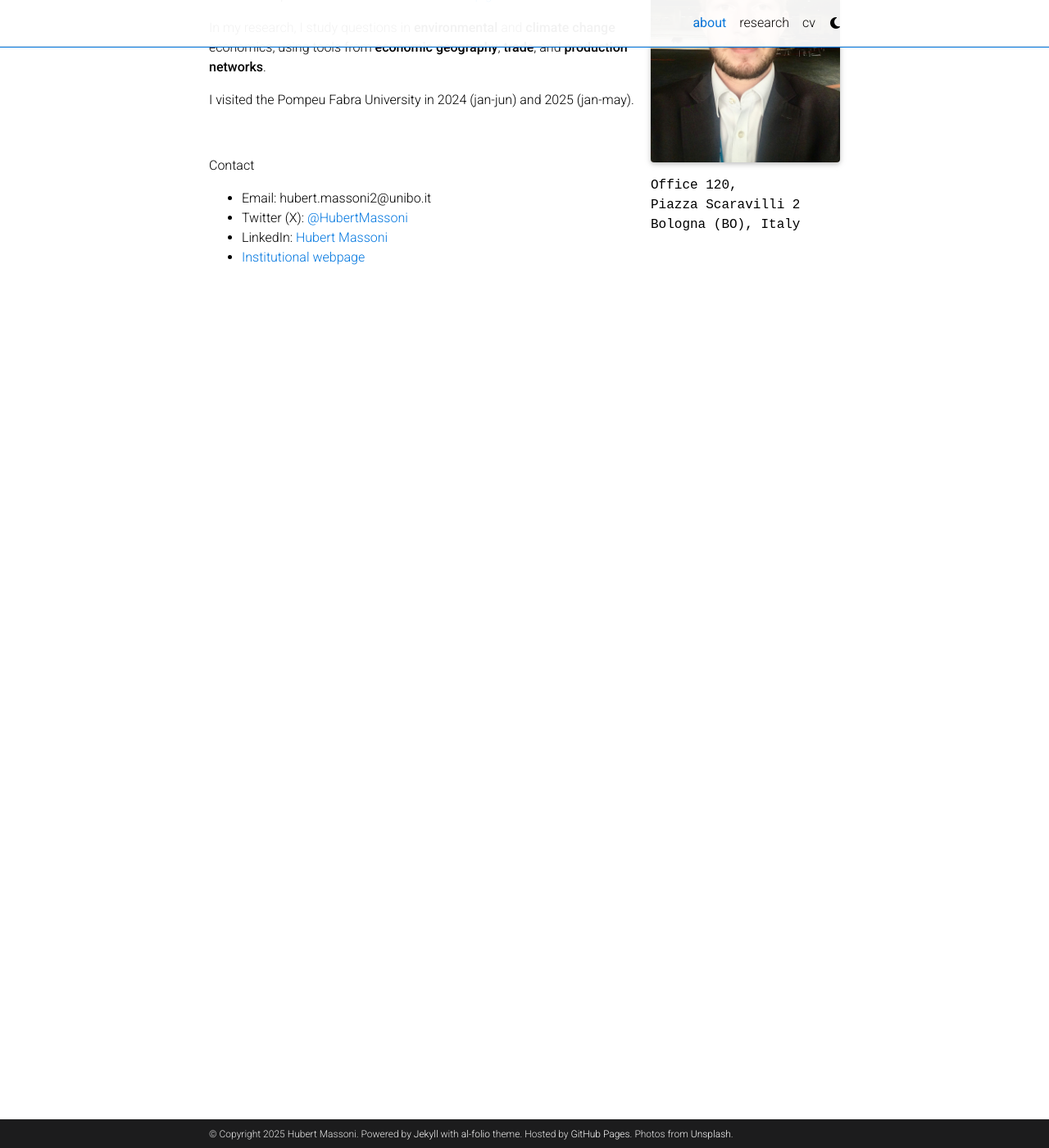
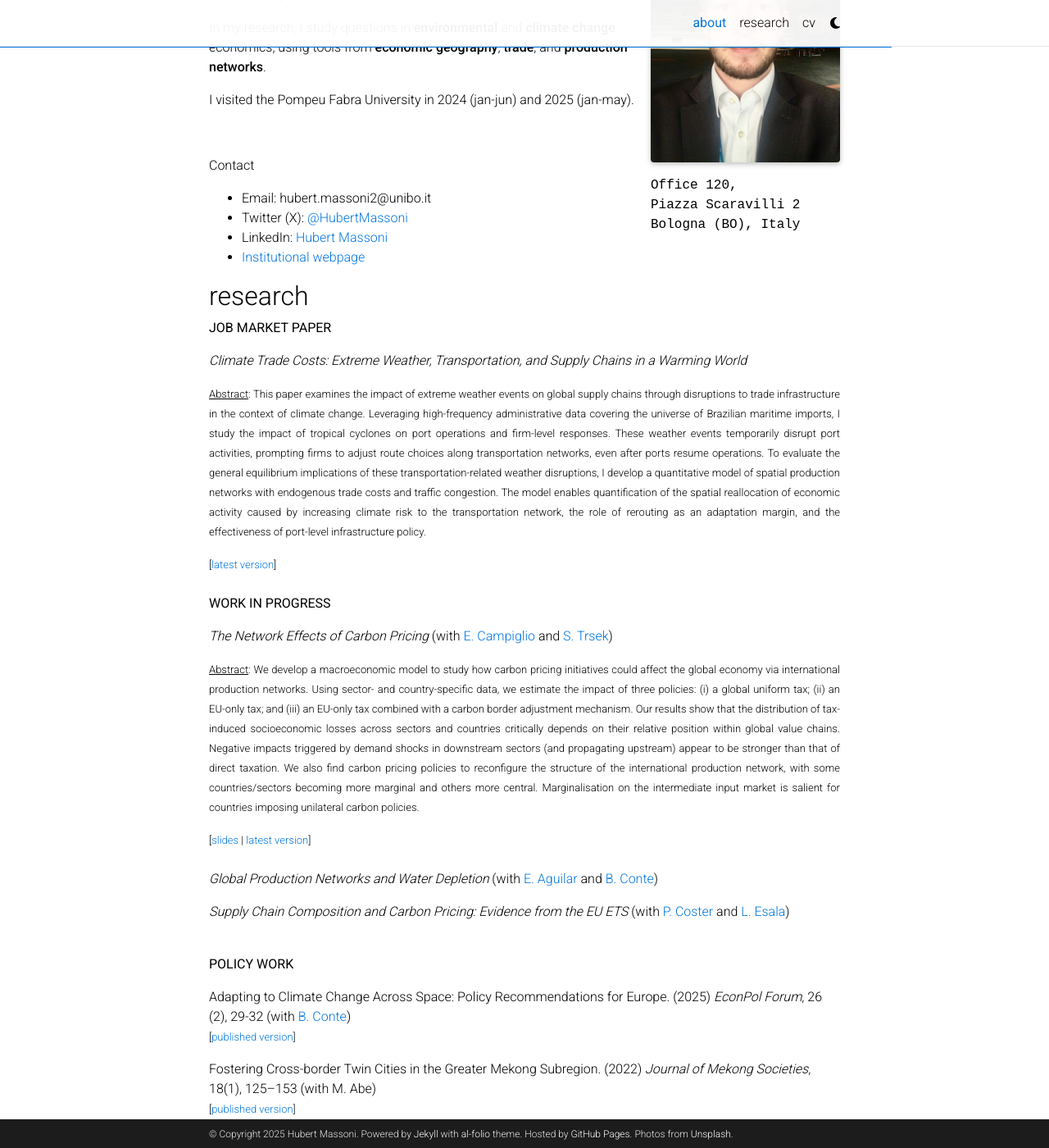
Before and after one commit to hubertmassoni/hubertmassoni.github.io, a Jekyll site: the page built from _pages/about.md, in a window 1280 px wide and 1400 px high, scrolled down 283 px. Shown: the whole window at 82% size. Built offline with Jekyll 4.4.1, drawn with Linux system fonts in a browser that asks for light colours; full-size pictures stand in for the smaller copies a plugin makes; comment, search, counter and statistics services are not loaded; a style sheet for code colours, icons or effects is not loaded.

Commit message:
Update about.md

```diff
--- a/_pages/about.md
+++ b/_pages/about.md
@@ -34,3 +34,55 @@ Contact
 - Twitter (X): [@HubertMassoni](https://twitter.com/HubertMassoni)
 - LinkedIn: [Hubert Massoni](https://www.linkedin.com/in/hubert-massoni-a176baa9/)
 - [Institutional webpage](https://www.unibo.it/sitoweb/hubert.massoni2)
+
+## research
+
+<p> <b>JOB MARKET PAPER</b>
+
+<p><em>Climate Trade Costs: Extreme Weather, Transportation, and Supply Chains in a Warming World</em>
+
+<br><p align="justify"><font size="-1"><u>Abstract</u>: This paper examines the impact of extreme weather events on global supply chains through disruptions to trade infrastructure in the context of climate change. Leveraging high-frequency administrative data covering the universe of Brazilian maritime imports, I study the impact of tropical cyclones on port operations and firm-level responses. These weather events temporarily disrupt port activities, prompting firms to adjust route choices along transportation networks, even after ports resume operations. To evaluate the general equilibrium implications of these transportation-related weather disruptions, I develop a quantitative model of spatial production networks with endogenous trade costs and traffic congestion. The model enables quantification of the spatial reallocation of economic activity caused by increasing climate risk to the transportation network, the role of rerouting as an adaptation margin, and the effectiveness of port-level infrastructure policy.</font></p>
+
+<font size="-1">[<a href="https://www.dropbox.com/scl/fi/3b1ib8ctf8icvn6qruqbd/JMP_Massoni.pdf?rlkey=bvn7xv6r4guu6qxav1w420o23&raw=1">latest version</a>]</font>
+
+<br>
+
+<br>
+
+<p> <b>WORK IN PROGRESS</b>
+
+<p><em>The Network Effects of Carbon Pricing</em> (with <a href="https://sites.google.com/site/ecampiglio/">E. Campiglio</a> and <a href="https://research.wu.ac.at/en/persons/stefan-trsek-3">S. Trsek</a>)
+
+<br><p align="justify"><font size="-1"><u>Abstract</u>: We develop a macroeconomic model to study how carbon pricing initiatives could affect the global economy via international production networks. Using sector- and country-specific data, we estimate the impact of three policies: (i) a global uniform tax; (ii) an EU-only tax; and (iii) an EU-only tax combined with a carbon border adjustment mechanism. Our results show that the distribution of tax-induced socioeconomic losses across sectors and countries critically depends on their relative position within global value chains. Negative impacts triggered by demand shocks in downstream sectors (and propagating upstream) appear to be stronger than that of direct taxation. We also find carbon pricing policies to reconfigure the structure of the international production network, with some countries/sectors becoming more marginal and others more central. Marginalisation on the intermediate input market is salient for countries imposing unilateral carbon policies.</font></p>
+
+<font size="-1">[<a href="https://site.unibo.it/smooth/en/agenda/https-www-aere-org-aere-summer-conference/aere_2022_campiglio.pdf/@@download/file/AERE_2022_Campiglio.pdf">slides</a> | <a href="https://ethz.ch/content/dam/ethz/special-interest/mtec/cer-eth/resource-econ-dam/documents/research/sured/sured-2022/Network\%20effects.pdf"> latest version</a>]</font>
+
+<br>
+
+<br>
+
+<p><em>Global Production Networks and Water Depletion</em> (with <a href="https://www.elena-aguilar.net/">E. Aguilar</a> and <a href="https://brunoconteleite.github.io/">B. Conte</a>)
+
+<p><em>Supply Chain Composition and Carbon Pricing: Evidence from the EU ETS</em> (with <a href="https://costerpierre.github.io/">P. Coster</a> and <a href="https://lauriesala.github.io/">L. Esala</a>)
+
+
+<br>
+
+<br>
+
+<p> <b>POLICY WORK</b>
+
+
+<p>Adapting to Climate Change Across Space: Policy Recommendations for Europe. (2025) <em>EconPol Forum</em>, 26 (2), 29-32 (with <a href="https://brunoconteleite.github.io/">B. Conte</a>)
+
+<br>
+
+<font size="-1">[<a href="https://www.ifo.de/en/econpol/publications/2025/article-journal/adapting-climate-change-across-space-policy-recommendations">published version</a>]</font>
+
+<br>
+
+<p>Fostering Cross-border Twin Cities in the Greater Mekong Subregion. (2022) <em>Journal of Mekong Societies</em>, 18(1), 125–153 (with M. Abe)
+
+<br>
+
+<font size="-1">[<a href="https://so03.tci-thaijo.org/index.php/mekongjournal/article/view/260459">published version</a>]</font>
```
